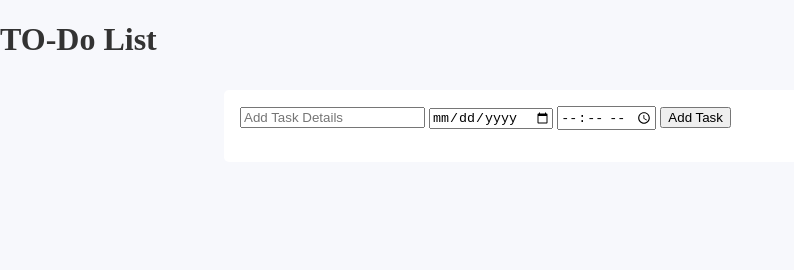
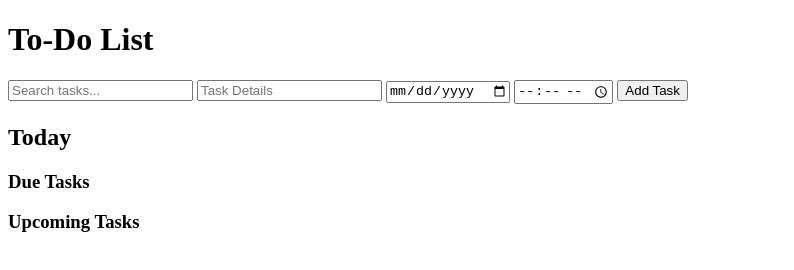
Before and after one commit to Shrishp/To-Do-List, a plain HTML site: page index.html in a window 1280 px wide. Shown: the whole page, without its empty margins (0-794 px from the left). Drawn offline with Linux system fonts and the light colour scheme.

Commit message:
Search Bar

```diff
--- a/index.html
+++ b/index.html
@@ -4,23 +4,30 @@
     <meta charset="UTF-8">
     <meta name="viewport" content="width=device-width, initial-scale=1.0">
     <title>To-Do List</title>
-    <link rel="stylesheet" href="style.css">
 </head>
 <body>
     <header>
-        <h1>TO-Do List</h1>
+        <h1>To-Do List</h1>
     </header>
     <div class="container">
-        <input id="task-name" type="text" placeholder="Add Task Details">
-        <input id="task-date" type="date">
-        <input id="task-time" type="time">
+        <input type="text" id="search-bar" placeholder="Search tasks...">
+        <input type="text" id="task-name" placeholder="Task Details ">
+        <input type="date" id="task-date">
+        <input type="time" id="task-time">
         <button id="add-task">Add Task</button>
-               <div id="due-task">
-                  <ul></ul>
-               </div>
-               <div id="upcoming-task">
-                  <ul></ul>
+        <div id="tasks-container">
+            <div id="today-section">
+                <h2>Today</h2>
+                <div id="due-tasks">
+                    <h3>Due Tasks</h3>
+                    <ul></ul>
+                </div>
+                <div id="upcoming-tasks">
+                    <h3>Upcoming Tasks</h3>
+                    <ul></ul>
+                </div>
             </div>
-      </div>
+        </div>
+    </div>
 </body>
 </html>
```
Also changed, not shown: script.js (+4 -6 lines).
